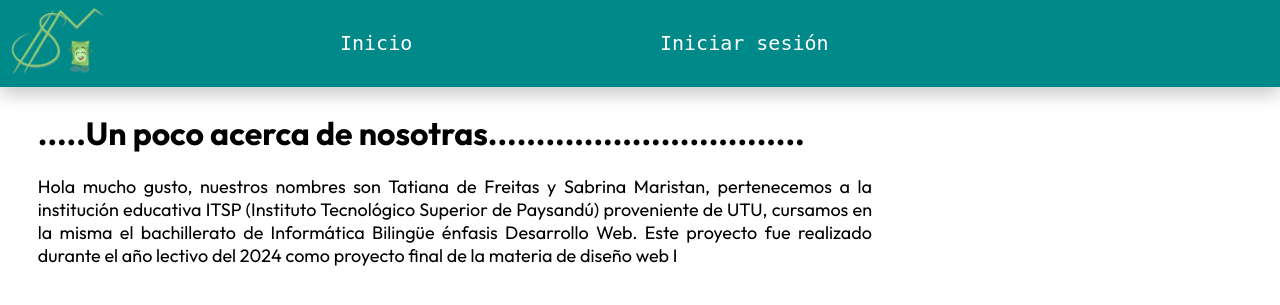
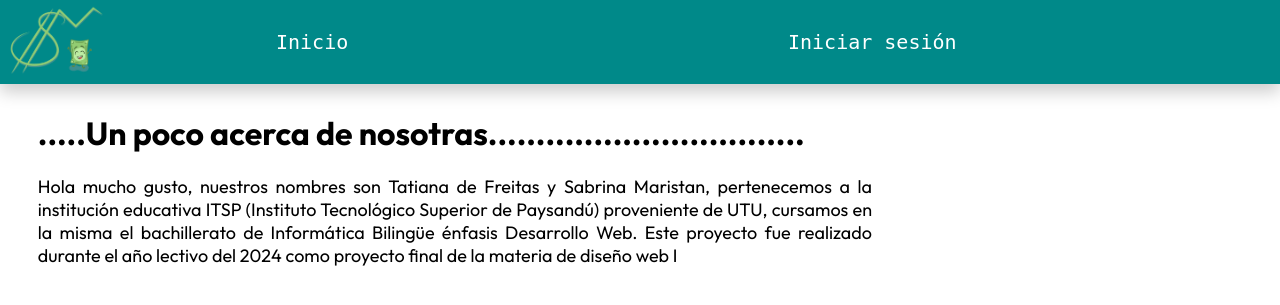
Before and after one commit to SabrinaMaristan/EDUCACION-FINANCIERA, a PHP site: page /SPANISH/Nosotras.html in a window 1280 px wide. Shown: the top 305 px of the page. Run offline with PHP 8.4, Linux system fonts and the light colour scheme.

Commit message:
arregladp

```diff
--- a/css/Banner.css
+++ b/css/Banner.css
@@ -7,7 +7,7 @@
 /* Estilos para el encabezado */
 .Encabezado {
   display: grid;
-  grid-template-columns: 2fr 2fr 2fr 2fr;
+  grid-template-columns: 1fr 2fr 2fr;
   position: fixed;
   top: 0;
   left: 0;
```
